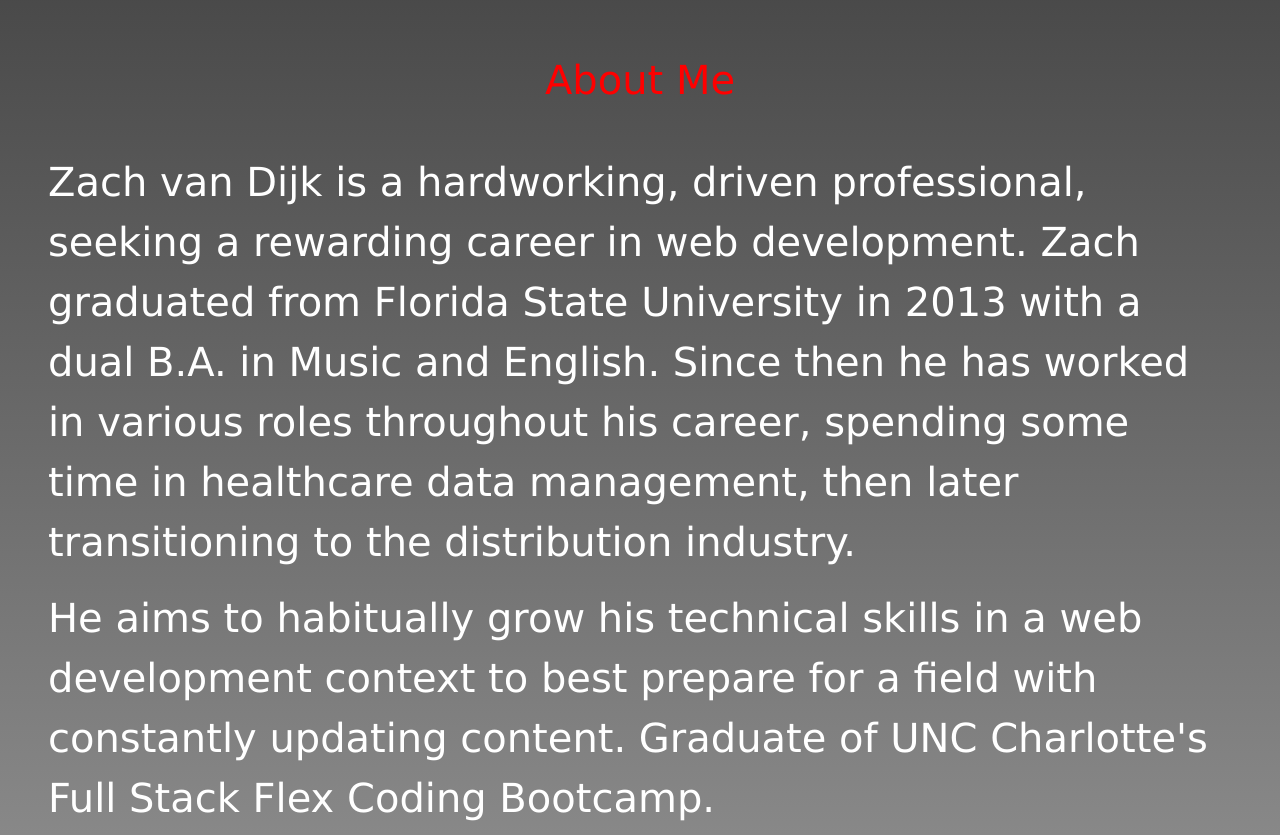
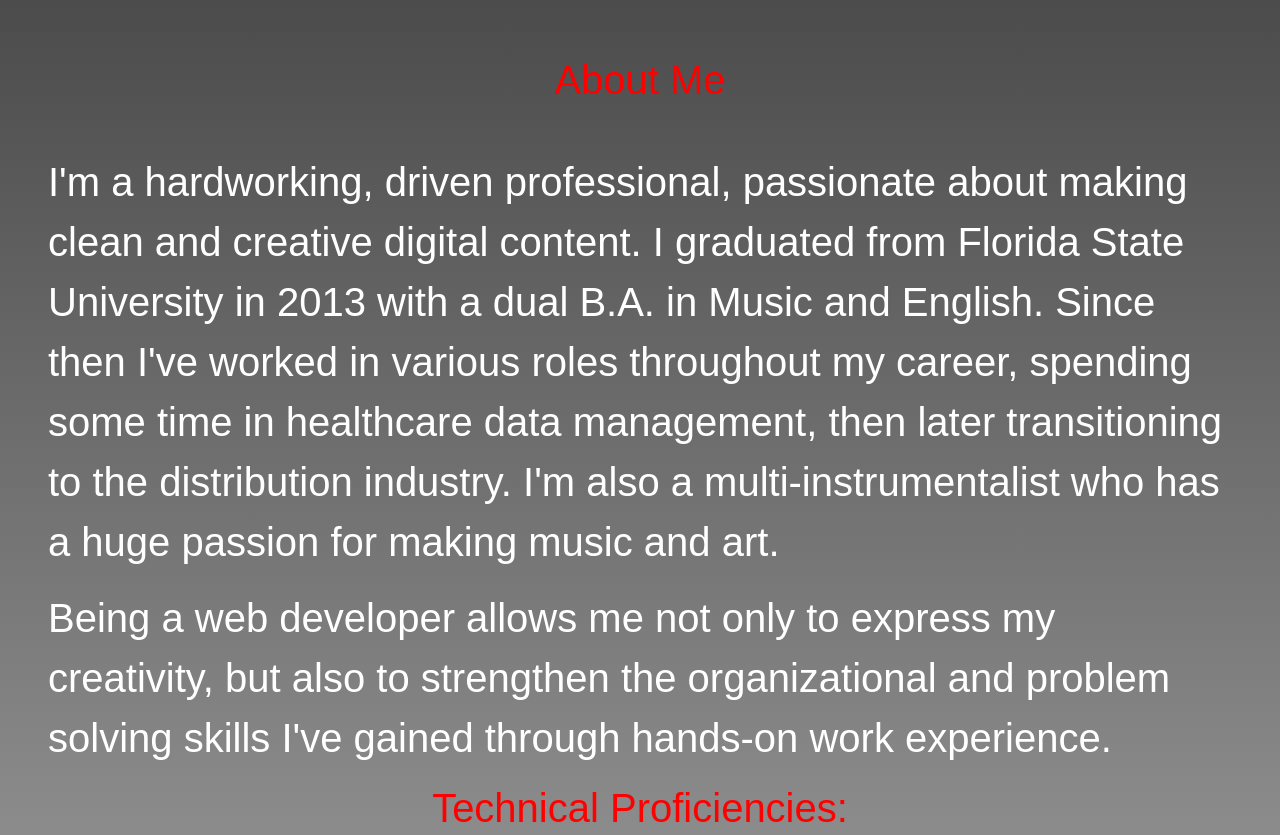
Before and after one commit to Zachattack221/portfolio, a website: page index.html in a window 1280 px wide. Shown: the part 840-1675 px from the top of the page. Drawn offline with nearby package versions, Linux system fonts and the light colour scheme.

Commit message:
updates to profile information, notation added

```diff
--- a/index.html
+++ b/index.html
@@ -5,7 +5,7 @@
   <meta charset="UTF-8">
   <meta http-equiv="X-UA-Compatible" content="IE=edge">
   <meta name="viewport" content="width=device-width, initial-scale=1.0">
-  <title>Digital portfolio: Zachary van Dijk</title>
+  <title>Digital portfolio: Zach van Dijk</title>
   <!-- pulling in css file -->
   <link rel="stylesheet" href="./style.css">
   <!-- import bootstrap, updated link to 5.3  -->
@@ -37,8 +37,7 @@
             <a class="nav-link" href="#projects">Projects</a>
           </li>
           <li class="nav-item">
-            <a class="nav-link" href="assets/Resume.pdf"
-              target="_blank">Resume</a>
+            <a class="nav-link" href="assets/Resume.pdf" target="_blank">Resume</a>
           </li>
           <li class="nav-item">
             <a class="nav-link" href="#contact">Contact</a>
@@ -54,8 +53,8 @@
       <div class="container-fluid">
         <div class="row">
           <div class="col-lg-12 col-md-12 col-sm-12 col-xs-12 hero-text">
-            <h2 class="hero-title">Hello, it's me, Zach</h2>
-            <p class="hero-desc">I'm a web developer</p>
+            <h2 class="hero-title">Hello, it's me, Zach!</h2>
+            <p class="hero-desc">I'm a web developer.</p>
           </div>
         </div>
       </div>
@@ -66,22 +65,15 @@
       <h1 class="text-center">About Me</h1>
       <div class="fs-1 p-4 m-4">
 
-        <p>Zach van Dijk is a hardworking, driven professional, seeking a rewarding career in web development.
-          Zach
-          graduated from Florida State University in 2013 with a dual B.A. in Music and English. Since then he
-          has
-          worked in various roles throughout his career, spending some time in healthcare data management,
-          then
-          later transitioning to the distribution industry.
+        <p>I'm a hardworking, driven professional, passionate about making clean and creative digital content. I graduated from Florida State University in 2013 with a dual B.A. in Music and English. Since then I've
+          worked in various roles throughout my career, spending some time in healthcare data management, then later transitioning to the distribution industry. I'm also a multi-instrumentalist who has a huge passion for making music and art.
         </p>
         <p>
-          He aims to habitually grow his technical skills in
-          a
-          web development context to best prepare for a field with constantly updating content. Graduate of UNC
-          Charlotte's Full Stack Flex Coding Bootcamp.</p>
+Being a web developer allows me not only to express my creativity, but also to strengthen the organizational and problem solving skills I've gained through hands-on work experience. </p>
         <!-- TODO: Consider reorganizing into a card format, or grouped by concept tech/languages/etc. Font Awesome icons on card with simple titles -->
         <h1 class="text-center">Technical Proficiencies:</h1>
-          <p>Software/Platforms: Git/Github, MERN Stack (MongoDB, Express.js, React, Node.js), Bootstrap, Tailwinds, Mantine, RESTful APIs, Insomnia, Handlebars </p>
+        <p>Software/Platforms: Git/Github, MERN Stack (MongoDB, Express.js, React, Node.js), Bootstrap, Tailwinds,
+          Mantine, RESTful APIs, Insomnia, Handlebars </p>
         <h1 class="text-center"> Software Languages:</h1>
         <p>HTML5, CSS3, JavaScript ES6+, MySQL (and NoSQL Database management)
         </p>
@@ -117,7 +109,8 @@
               <div class="card-body">
                 <h4 class="card-title">Monster Maker</h4>
                 <p class="card-text">Fantasy based creative project, MySQL rooted data storage, with encrypted user
-                  authentication. In an effort to modularize and maintain clean aesthetics, this application leverages Handlebars as a templating service to separate components into more distinct sections. </p>
+                  authentication. In an effort to modularize and maintain clean aesthetics, this application leverages
+                  Handlebars as a templating service to separate components into more distinct sections. </p>
                 <div class="text-center">
                   <a href="https://github.com/Christian-Hoffman/monster-maker" target="_blank"
                     class="btn btn-success">Link</a>
@@ -132,7 +125,8 @@
               <div class="card-body">
                 <h4 class="card-title">Progressive Web Application Code Editor</h4>
                 <p class="card-text">This is a progressive web application that can function in a browser operating both
-                  online and offline. Additionally, once downloaded, the app can be used in a freestanding context offline. Uses webpack to bundle assets and organize code efficiently.</p>
+                  online and offline. Additionally, once downloaded, the app can be used in a freestanding context
+                  offline. Uses webpack to bundle assets and organize code efficiently.</p>
                 <div class="text-center">
                   <a href="https://github.com/Zachattack221/Progressive-Web-Applications-PWA-Text-Editor"
                     target="_blank" class="btn btn-success">Link</a>
--- a/style.css
+++ b/style.css
@@ -1,5 +1,6 @@
 *{
-  font-family: Verdana, Geneva, Tahoma, sans-serif;
+  /* font-family: Verdana, Geneva, Tahoma, sans-serif; */
+  font-family: Arial, Helvetica, sans-serif;
 }
 
 main {
```
Lines whose indentation alone changed are shown as unchanged.
